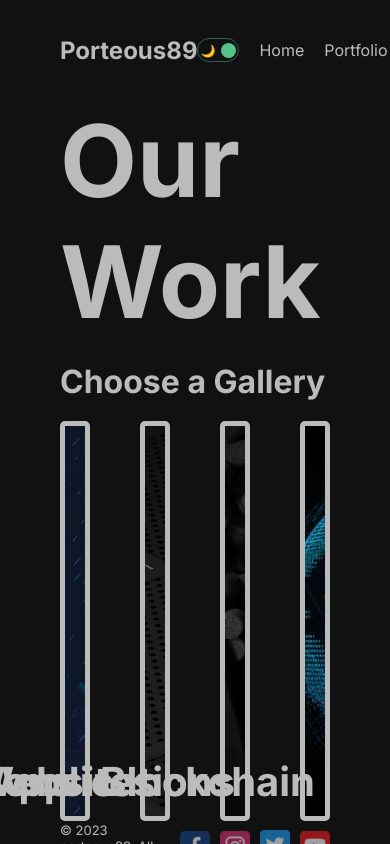
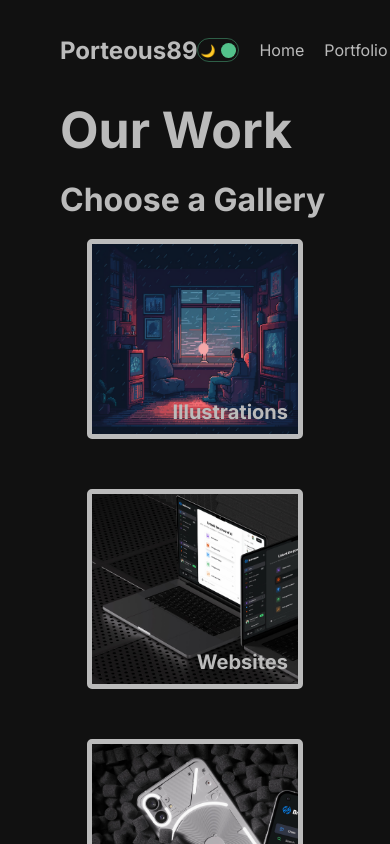
Before and after one commit to porteous89/nextjs13-portfolio, a Next.js app: page /portfolio in a window 390 px wide. Shown: the top 844 px of the page. Built offline with nearby package versions, Linux system fonts and the light colour scheme; no server answers; sample sign-in values are in the browser's storage.

Commit message:
updated css to make it responsive

```diff
--- a/src/app/portfolio/page.module.css
+++ b/src/app/portfolio/page.module.css
@@ -1,18 +1,26 @@
-.mainTitle{
+.mainTitle {
     font-size: 100px;
 }
 
-.selectTitle{
-margin: 20px 0;
+@media (max-width: 600px) {
+    .mainTitle {
+        font-size: 50px;
+    }
 }
 
-.items{
-    display: flex;
-    gap: 50px;
+.selectTitle {
+    margin: 20px 0;
 }
 
-.item{
-   border: 5px solid #bbb;
+.items {
+    display: flex;
+    flex-wrap: wrap;
+    gap: 50px;
+    justify-content: center;
+}
+
+.item {
+    border: 5px solid #bbb;
     border-radius: 5px;
     width: 300px;
     height: 400px;
@@ -20,13 +28,22 @@ margin: 20px 0;
     background-size: cover !important;
 }
 
-.item:nth-child(1){
+@media (max-width: 600px) {
+    .item {
+        width: 80%;
+        height: 200px;
+    }
+}
+
+.item:nth-child(1) {
     background: url("/illustration.png");
 }
-.item:nth-child(2){
+
+.item:nth-child(2) {
     background: url("/websites.jpg");
 }
-.item:nth-child(3){
+
+.item:nth-child(3) {
     background: url("/apps.jpg");
 }
 
@@ -34,7 +51,7 @@ margin: 20px 0;
     background: url("/blockchain.jpg");
 }
 
-.title{
+.title {
     position: absolute;
     right: 10px;
     bottom: 10px;
@@ -42,7 +59,13 @@ margin: 20px 0;
     font-weight: bold;
 }
 
-.item:hover .title{
+@media (max-width: 600px) {
+    .title {
+        font-size: 20px;
+    }
+}
+
+.item:hover .title {
     color: #53c28b;
     transform: scale(1.05);
     transition: all 0.5s ease;
```
